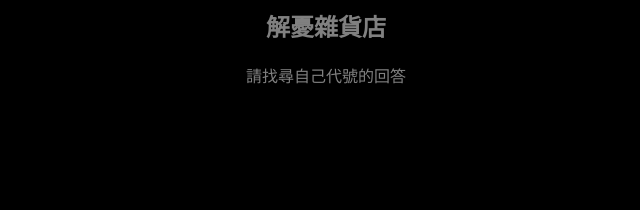
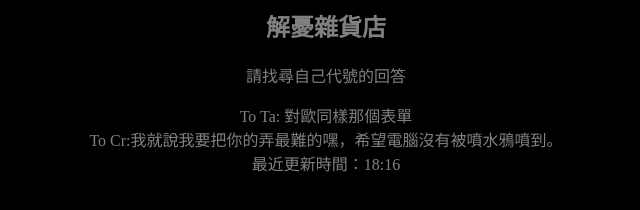
Before and after one commit to AppleWang0303/applewiki, a plain HTML site: page QA/index.html in a window 1280 px wide. Shown: the whole page, without its empty margins (314-954 px from the left). Drawn offline with Linux system fonts and the light colour scheme.

Commit message:
Update index.html

```diff
--- a/QA/index.html
+++ b/QA/index.html
@@ -9,7 +9,9 @@
     <h2 align="center"><font color="gray">解憂雜貨店</font></h2>
 
     <p align="center"><font color="grey">請找尋自己代號的回答</font></p>
-    <p align="center"><font color="grey"></font></p>
+    <p align="center"><font color="grey">To Ta: 對歐同樣那個表單<br>
+    To Cr:我就說我要把你的弄最難的嘿，希望電腦沒有被噴水鴉噴到。<br>
+    最近更新時間：18:16</font></p>
 
 
 
```
